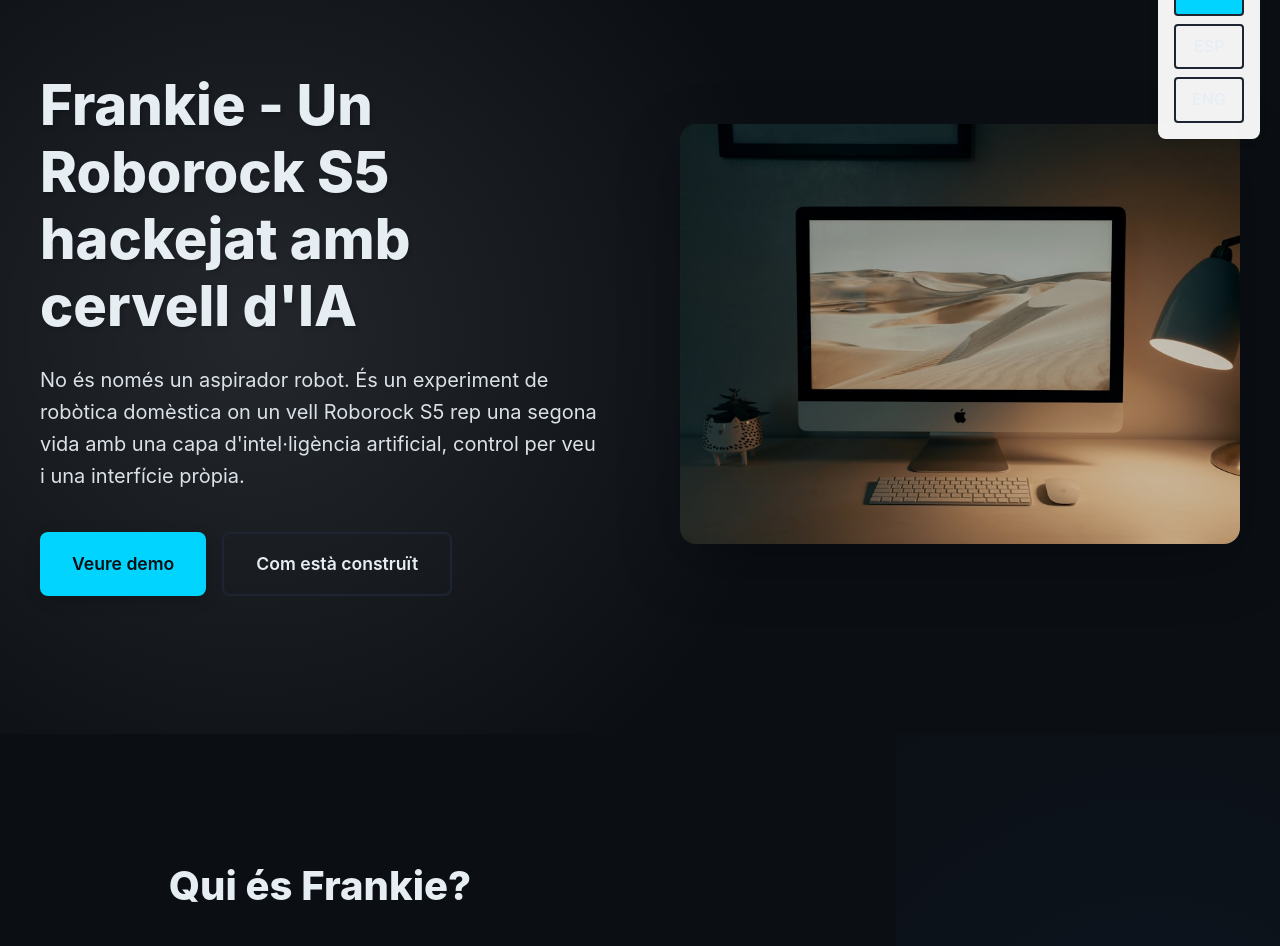
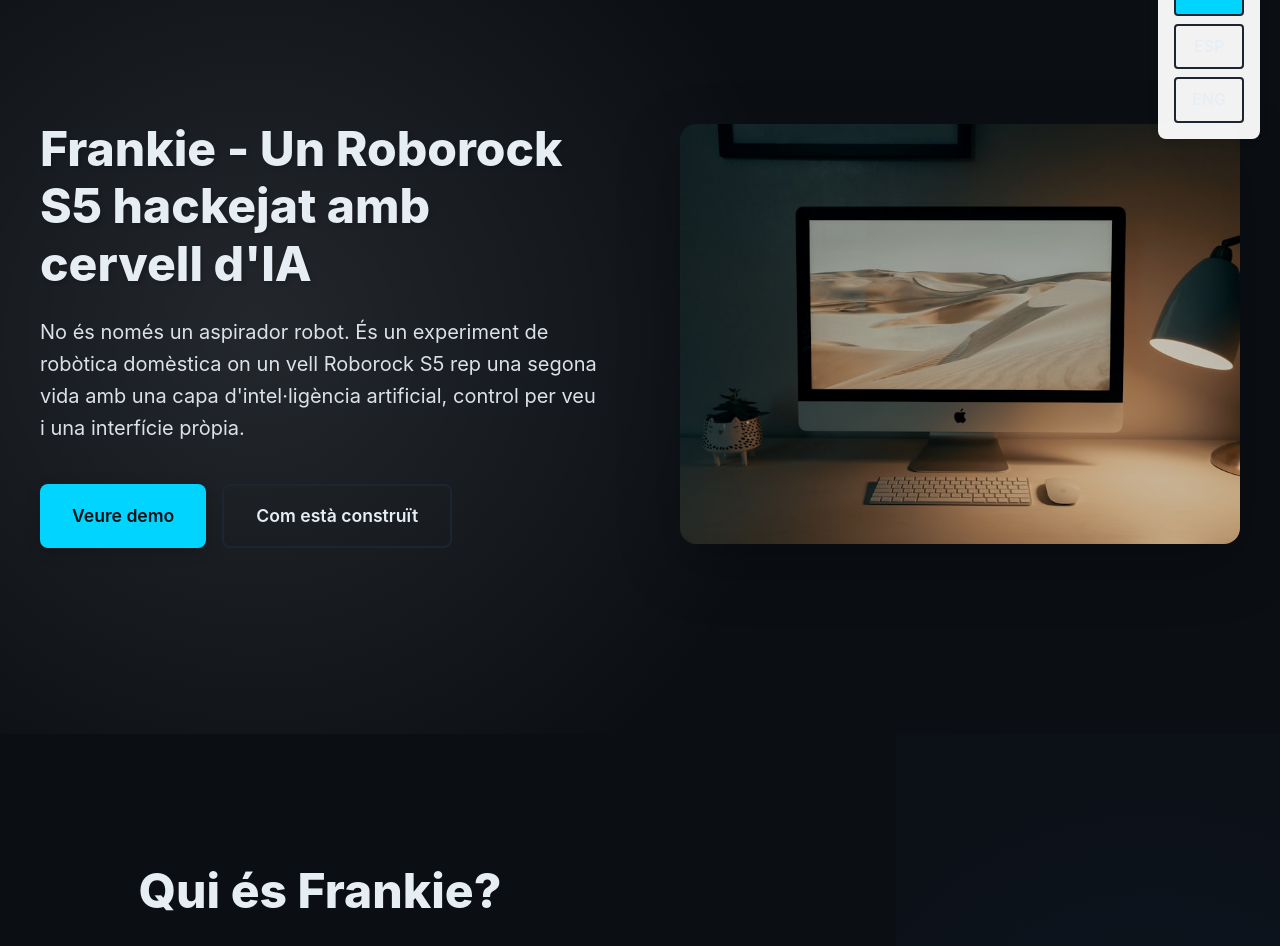
Before and after one commit to francbonet/roborock-frankie-website, a React (Vite) app: page / in a window 1280 px wide. Shown: the part 66-1012 px from the top of the page. Built offline with nearby package versions, Linux system fonts and the light colour scheme.

Commit message:
feat: apply consistent 48px font-size to all section titles

```diff
--- a/src/App.css
+++ b/src/App.css
@@ -19,7 +19,7 @@
 }
 
 h2 {
-  font-size: 2em;
+  font-size: var(--font-size-section-title);
   font-weight: 500;
   color: var(--color-text-primary);
   margin-bottom: 1rem;
--- a/src/components/AILayer.css
+++ b/src/components/AILayer.css
@@ -10,7 +10,7 @@
 }
 
 .ai-layer__title {
-  font-size: 2.5rem;
+  font-size: var(--font-size-section-title);
   margin-bottom: 2rem;
   color: var(--color-text-primary);
   text-align: center;
@@ -125,9 +125,7 @@
     padding: 3rem 1rem;
   }
 
-  .ai-layer__title {
-    font-size: 2rem;
-  }
+
 
   .ai-layer__content {
     padding: 1.5rem;
--- a/src/components/AboutFrankie.css
+++ b/src/components/AboutFrankie.css
@@ -34,7 +34,7 @@
 }
 
 .about-frankie__title {
-  font-size: 2.5rem;
+  font-size: var(--font-size-section-title);
   font-weight: 800;
   color: var(--color-text-primary);
   margin: 0;
@@ -98,7 +98,7 @@
 
 .about-frankie h2 {
   text-align: center;
-  font-size: 2.5rem;
+  font-size: var(--font-size-section-title);
   margin-bottom: 2rem;
   color: var(--color-text-primary);
 }
@@ -126,9 +126,7 @@
     gap: 4rem;
   }
 
-  .about-frankie__title {
-    font-size: 3rem;
-  }
+
 
   .about-frankie__visuals {
     grid-template-columns: repeat(2, 1fr);
@@ -148,9 +146,7 @@
     align-items: center;
   }
 
-  .about-frankie__title {
-    font-size: 3.5rem;
-  }
+
 
   .about-frankie__text p {
     font-size: 1.25rem;
--- a/src/components/ChallengesLearnings.css
+++ b/src/components/ChallengesLearnings.css
@@ -24,7 +24,7 @@
 }
 
 .section-title {
-  font-size: 2.5rem;
+  font-size: var(--font-size-section-title);
   font-weight: 700;
   margin-bottom: 3rem;
   color: var(--primary);
@@ -120,7 +120,7 @@
 
 .challenges-learnings h2 {
   text-align: center;
-  font-size: 2.5rem;
+  font-size: var(--font-size-section-title);
   margin-bottom: 3rem;
   color: var(--color-primary);
 }
@@ -159,7 +159,7 @@
 }
 
 .challenges-title {
-  font-size: 2.5rem;
+  font-size: var(--font-size-section-title);
   margin-bottom: 2rem;
   color: var(--color-text-primary);
   text-align: center;
@@ -172,9 +172,7 @@
     padding: 4rem 1.5rem;
   }
 
-  .section-title {
-    font-size: 2rem;
-  }
+
 
   .challenges-statement {
     font-size: 1.1rem;
--- a/src/components/FinalCTA.css
+++ b/src/components/FinalCTA.css
@@ -49,7 +49,7 @@
 }
 
 .final-cta-title {
-  font-size: 3rem;
+  font-size: var(--font-size-section-title);
   font-weight: 700;
   color: var(--color-text-primary);
   margin-bottom: 1.5rem;
@@ -159,12 +159,7 @@
   }
 
   .final-cta-title {
-    font-size: 2rem;
     margin-bottom: 1rem;
-    color: var(--color-text-primary);
-    text-align: center;
-    font-family: 'Segoe UI', Tahoma, Geneva, Verdana, sans-serif;
-    font-weight: 600;
   }
 
   .final-cta-description {
@@ -191,9 +186,7 @@
     padding: 3rem 1rem;
   }
 
-  .final-cta-title {
-    font-size: 1.75rem;
-  }
+
 
   .final-cta-description,
   .final-cta-message {
--- a/src/components/Gallery.css
+++ b/src/components/Gallery.css
@@ -24,7 +24,7 @@
 }
 
 .section-title {
-  font-size: 2.5rem;
+  font-size: var(--font-size-section-title);
   font-weight: 700;
   margin-bottom: 3rem;
   color: var(--primary);
--- a/src/components/Hero.css
+++ b/src/components/Hero.css
@@ -39,7 +39,7 @@
 }
 
 .hero-title {
-  font-size: clamp(2rem, 5vw, 3.5rem);
+  font-size: var(--font-size-section-title);
   font-weight: 800;
   line-height: 1.2;
   margin-bottom: 1.5rem;
--- a/src/components/HowItWorks.css
+++ b/src/components/HowItWorks.css
@@ -10,7 +10,7 @@
 }
 
 .section-title {
-  font-size: 2.5rem;
+  font-size: var(--font-size-section-title);
   font-weight: 700;
   margin-bottom: 3rem;
   color: var(--primary);
@@ -150,9 +150,7 @@
     padding: 60px 20px;
   }
 
-  .how-it-works .section-title {
-    font-size: 2rem;
-  }
+
 
   .how-it-works .section-subtitle {
     font-size: 1.1rem;
--- a/src/components/WhatCanDo.css
+++ b/src/components/WhatCanDo.css
@@ -26,7 +26,7 @@
 }
 
 .what-can-do__title {
-  font-size: 3rem;
+  font-size: var(--font-size-section-title);
   font-weight: 700;
   text-align: center;
   margin-bottom: 1.5rem;
@@ -136,9 +136,7 @@
     padding: 4rem 1.5rem;
   }
 
-  .what-can-do__title {
-    font-size: 2rem;
-  }
+
 
   .what-can-do__intro {
     font-size: 1rem;
@@ -166,9 +164,7 @@
 }
 
 @media (max-width: 480px) {
-  .what-can-do__title {
-    font-size: 1.75rem;
-  }
+
 
   .what-can-do__card-icon {
     width: 50px;
--- a/src/styles/theme.css
+++ b/src/styles/theme.css
@@ -42,6 +42,9 @@
   --font-size-4xl: 2.5rem;     /* 40px */
   --font-size-5xl: 3rem;       /* 48px */
 
+  /* Mida de títols de secció */
+  --font-size-section-title: clamp(2rem, 5vw, 3rem); /* 48px en desktop, escalable a mòbil */
+
   /* 🔲 Border Radius */
   --radius-sm: 0.25rem;    /* 4px */
   --radius-md: 0.5rem;     /* 8px */
```
